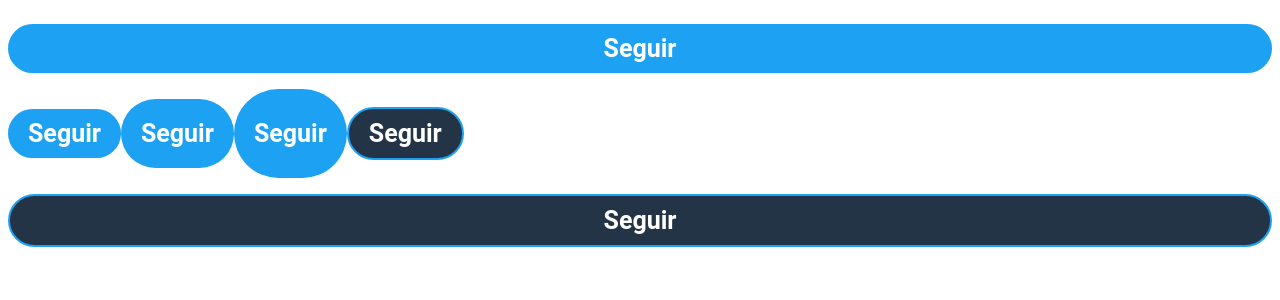
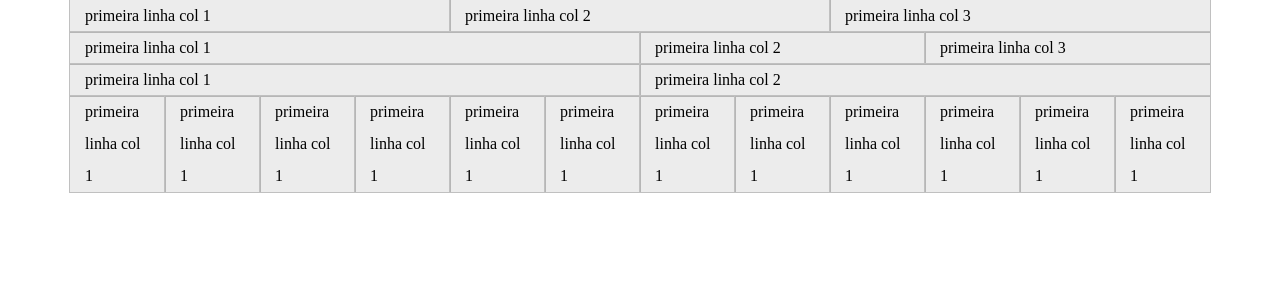
Before and after one commit to davidsgoncalves/twiiter-clone, a React (Create React App) app: page / in a window 1280 px wide. Shown: the top 300 px of the page. Built offline with nearby package versions, Linux system fonts and the light colour scheme.

Commit message:
grid example

```diff
--- a/package.json
+++ b/package.json
@@ -15,8 +15,8 @@
     "eslint-plugin-react": "^7.21.3",
     "react": "^16.13.1",
     "react-dom": "^16.13.1",
+    "react-grid-system": "^7.1.1",
     "react-scripts": "3.4.3",
-    "styled-bootstrap-grid": "^3.1.0",
     "styled-components": "^5.2.0",
     "typescript": "^4.0.2"
   },
--- a/public/index.html
+++ b/public/index.html
@@ -26,7 +26,7 @@
     -->
     <title>React App</title>
   </head>
-  <body>
+  <body style="margin: 0 !important">
     <noscript>You need to enable JavaScript to run this app.</noscript>
     <div id="root"></div>
     <!--
--- a/src/App.tsx
+++ b/src/App.tsx
@@ -1,19 +1,22 @@
 import React from 'react';
 
 import Button from './components/Button/Button';
+import Home from './pages/home/Home';
+import { Container  } from 'react-grid-system';
 
 const App = () => (
-  <>
-    <Button sizeVertical="S" sizeHorizontal="container" colorTheme="default" type="submit">Seguir</Button>
+  <Container  >
+    {/*<Button sizeVertical="S" sizeHorizontal="container" colorTheme="default" type="submit">Seguir</Button>*/}
 
-    <Button sizeVertical="S" sizeHorizontal="text" colorTheme="default" type="submit">Seguir</Button>
-    <Button sizeVertical="M" sizeHorizontal="text" colorTheme="default" type="submit">Seguir</Button>
-    <Button sizeVertical="L" sizeHorizontal="text" colorTheme="default" type="submit">Seguir</Button>
+    {/*<Button sizeVertical="S" sizeHorizontal="text" colorTheme="default" type="submit">Seguir</Button>*/}
+    {/*<Button sizeVertical="M" sizeHorizontal="text" colorTheme="default" type="submit">Seguir</Button>*/}
+    {/*<Button sizeVertical="L" sizeHorizontal="text" colorTheme="default" type="submit">Seguir</Button>*/}
 
-    <Button sizeVertical="S" sizeHorizontal="text" colorTheme="dark" type="submit">Seguir</Button>
+    {/*<Button sizeVertical="S" sizeHorizontal="text" colorTheme="dark" type="submit">Seguir</Button>*/}
 
-    <Button sizeVertical="S" sizeHorizontal="container" colorTheme="dark" type="submit">Seguir</Button>
-  </>
+    {/*<Button sizeVertical="S" sizeHorizontal="container" colorTheme="dark" type="submit">Seguir</Button>*/}
+    <Home />
+  </Container>
 );
 
 export default App;
--- a/src/index.css
+++ /dev/null
@@ -1,13 +0,0 @@
-body {
-  margin: 0;
-  font-family: -apple-system, BlinkMacSystemFont, 'Segoe UI', 'Roboto', 'Oxygen',
-    'Ubuntu', 'Cantarell', 'Fira Sans', 'Droid Sans', 'Helvetica Neue',
-    sans-serif;
-  -webkit-font-smoothing: antialiased;
-  -moz-osx-font-smoothing: grayscale;
-}
-
-code {
-  font-family: source-code-pro, Menlo, Monaco, Consolas, 'Courier New',
-    monospace;
-}
--- /dev/null
+++ b/src/pages/home/Home.tsx
@@ -0,0 +1,46 @@
+import React from 'react';
+import {Container, Row, Col} from 'react-grid-system';
+import styled from 'styled-components';
+
+const Div = styled.div`
+  background-color: darkred;
+  width: 100%;
+  height: 500px;
+`;
+
+const Home = () => {
+  return (
+    <>
+      <Row debug justify="center" >
+        <Col debug md={4}>primeira linha col 1</Col>
+        <Col debug md={4}>primeira linha col 2</Col>
+        <Col debug md={4}>primeira linha col 3</Col>
+      </Row>
+      <Row debug justify="center" >
+        <Col debug md={6}>primeira linha col 1</Col>
+        <Col debug md={3}>primeira linha col 2</Col>
+        <Col debug md={3}>primeira linha col 3</Col>
+      </Row>
+      <Row debug justify="center" >
+        <Col debug md={6}>primeira linha col 1</Col>
+        <Col debug md={6}>primeira linha col 2</Col>
+      </Row>
+      <Row debug justify="center" >
+        <Col debug md={1} sm={2}>primeira linha col 1</Col>
+        <Col debug md={1} sm={2}>primeira linha col 1</Col>
+        <Col debug md={1} sm={2}>primeira linha col 1</Col>
+        <Col debug md={1} sm={2}>primeira linha col 1</Col>
+        <Col debug md={1} sm={2}>primeira linha col 1</Col>
+        <Col debug md={1} sm={2}>primeira linha col 1</Col>
+        <Col debug md={1} sm={2}>primeira linha col 1</Col>
+        <Col debug md={1} sm={2}>primeira linha col 1</Col>
+        <Col debug md={1} sm={2}>primeira linha col 1</Col>
+        <Col debug md={1} sm={2}>primeira linha col 1</Col>
+        <Col debug md={1} sm={2}>primeira linha col 1</Col>
+        <Col debug md={1} sm={2}>primeira linha col 1</Col>
+      </Row>
+    </>
+  );
+};
+
+export default Home;
```
Also changed, not shown: src/App.css (deleted, +0 -38 lines), 1 other file (tests, documents, lock files or other folders).
